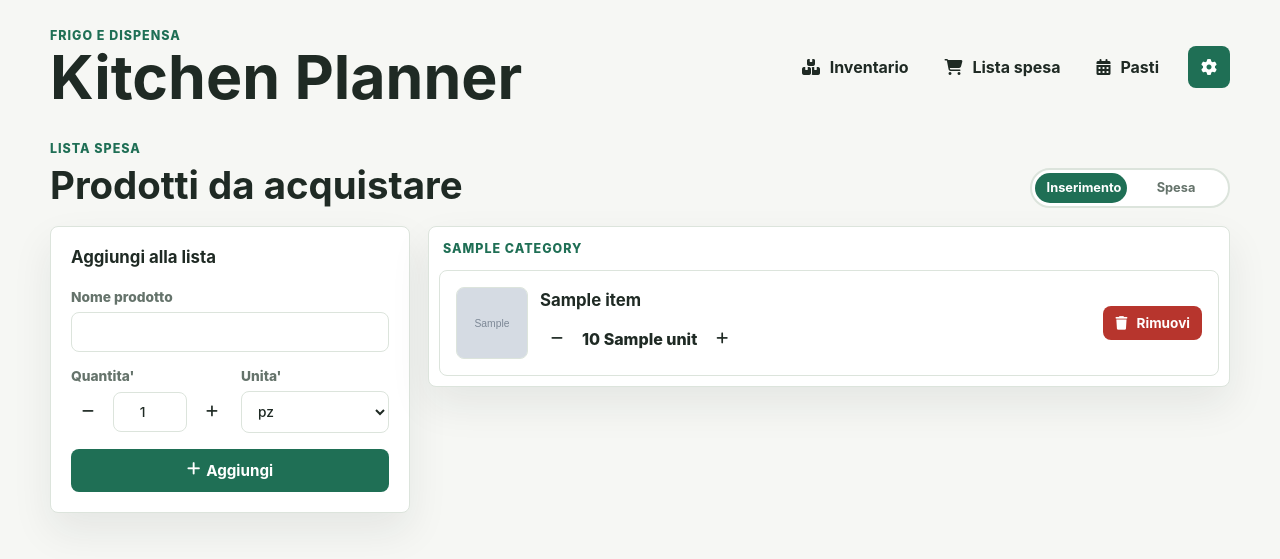
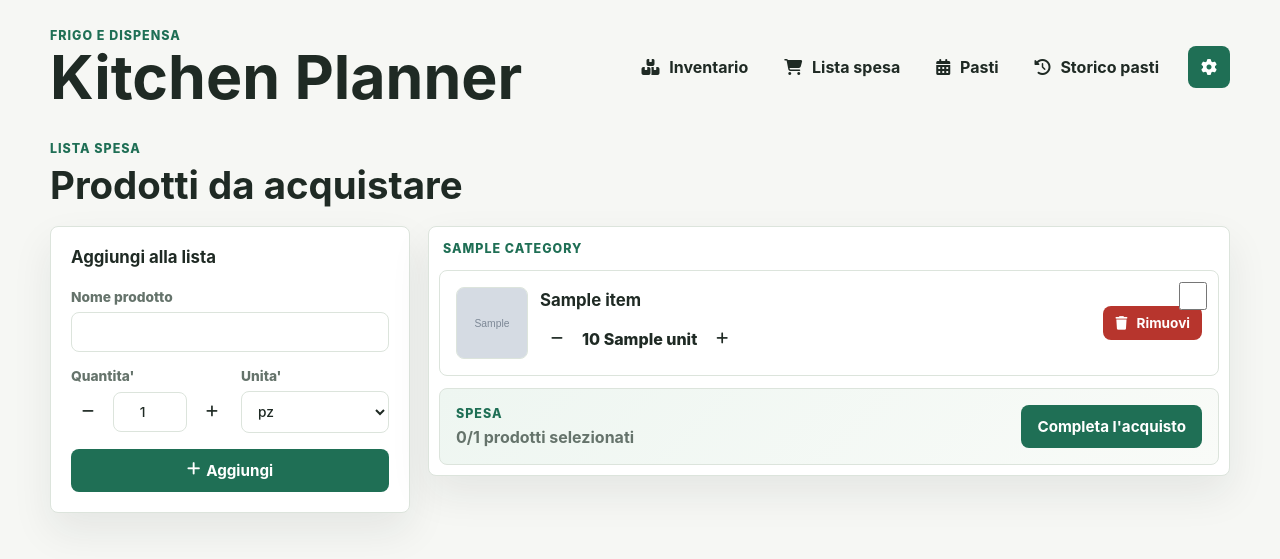
Before and after one commit to simonemonaco/kitchen-planner, a Flask app: template templates/shopping.html in a window 1280 px wide. Shown: the top 559 px of the page. Run offline with Flask 3, Linux system fonts and the light colour scheme; the template is opened without the code that fills it: most values are stand-ins (such as "Sample title", 1, 10 or a date in 2020); grey boxes marked "Sample" are stand-in pictures; parts of the project's set-up code (start-up, migrations or seed data) failed here and were passed over; some libraries are stand-ins or nearby versions.

Commit message:
meal history

```diff
--- a/app.py
+++ b/app.py
@@ -39,9 +39,9 @@ LOCATIONS = {
 UNITS = ["pz", "g", "ml", "l", "kg"]
 
 CATEGORIES = [
-    "Latticini",
     "Verdura",
     "Frutta",
+    "Latticini",
     "Formaggi",
     "Carne",
     "Pesce",
@@ -50,6 +50,7 @@ CATEGORIES = [
     "Legumi",
     "Pasta",
     "Dolci",
+    "Bibite",
     "Altro",
 ]
 
@@ -136,6 +137,7 @@ REQUIRED_TABLES = [
     "meals",
     "meal_recipes",
     "recipe_history",
+    "meal_consumptions",
 ]
 
 MEAL_TYPES = {
@@ -469,7 +471,14 @@ def register_routes(app: Flask) -> None:
             .limit(1)
             .execute()
         ).data
-        if not other_inventory:
+        existing_shopping = (
+            get_supabase().table("shopping_items")
+            .select("id")
+            .eq("item_prior_id", item["item_prior_id"])
+            .limit(1)
+            .execute()
+        ).data
+        if not other_inventory and not existing_shopping:
             add_or_increment_shopping_item(
                 item_prior_id=item["item_prior_id"],
                 quantity=max(float(item["quantity"] or 1), 1),
@@ -479,7 +488,7 @@ def register_routes(app: Flask) -> None:
             )
         delete_inventory_item(item_id)
         flash(
-            "Prodotto finito: " + ("la lista della spesa è stata aggiornata." if not other_inventory else "non serve aggiungerlo alla lista della spesa."),
+            "Prodotto finito: " + ("la lista della spesa è stata aggiornata." if not other_inventory and not existing_shopping else "non serve aggiungerlo alla lista della spesa."),
             "success",
         )
         return redirect_inventory_context()
@@ -814,6 +823,10 @@ def register_routes(app: Flask) -> None:
         meals = list_meals()
         return render_template("meals_agenda.html", meals=meals)
 
+    @app.get("/meals/history")
+    def meals_history():
+        return render_template("meals_history.html", meals=list_meal_history())
+
     @app.route("/meals/new", methods=("GET", "POST"))
     def new_meal():
         if request.method == "POST":
@@ -918,12 +931,39 @@ def register_routes(app: Flask) -> None:
         if not meal:
             flash("Pasto non trovato.", "error")
             return redirect(url_for("meals_agenda"))
+        if meal.get("completed_at"):
+            flash("Questo pasto è già nello storico.", "error")
+            return redirect(url_for("meal_detail", meal_id=meal_id))
         supabase = get_supabase()
         consume_meal_ingredients(meal)
         for recipe in meal.get("recipes", []):
             supabase.table("recipe_history").upsert({"recipe_id": recipe["id"], "cooked_on": meal["meal_date"]}, on_conflict="recipe_id,cooked_on").execute()
-        flash("Pasto segnato come preparato: lo storico delle ricette è stato aggiornato.", "success")
-        return redirect(url_for("meal_detail", meal_id=meal_id))
+        supabase.table("meals").update({"completed_at": utc_now(), "updated_at": utc_now()}).eq("id", meal_id).execute()
+        flash("Pasto segnato come preparato e aggiunto allo storico.", "success")
+        return redirect(url_for("meals_history"))
+
+    @app.post("/meals/<int:meal_id>/undo")
+    def undo_meal(meal_id: int):
+        meal = get_meal(meal_id)
+        if not meal or not meal.get("completed_at"):
+            flash("Pasto non trovato nello storico.", "error")
+            return redirect(url_for("meals_history"))
+        action = clean_text(request.form.get("action")).lower()
+        new_date = clean_text(request.form.get("meal_date"))
+        if action == "reschedule" and not parse_iso_date(new_date):
+            flash("Inserisci una data valida per riprogrammare il pasto.", "error")
+            return redirect(url_for("meals_history"))
+        restore_meal_ingredients(meal)
+        supabase = get_supabase()
+        for recipe in meal.get("recipes", []):
+            supabase.table("recipe_history").delete().eq("recipe_id", recipe["id"]).eq("cooked_on", meal["meal_date"]).execute()
+        if action == "reschedule":
+            supabase.table("meals").update({"meal_date": new_date, "completed_at": None, "updated_at": utc_now()}).eq("id", meal_id).execute()
+            flash("Pasto annullato e riprogrammato.", "success")
+            return redirect(url_for("meals_agenda"))
+        delete_meal_record(meal_id)
+        flash("Pasto annullato e rimosso dallo storico.", "success")
+        return redirect(url_for("meals_history"))
 
     @app.post("/meals/<int:meal_id>/shopping/<int:prior_id>")
     def meal_add_to_shopping(meal_id: int, prior_id: int):
@@ -2026,7 +2066,20 @@ def reorder_meal_recipes(meal_id: int) -> None:
 
 
 def list_meals() -> list[dict[str, Any]]:
-    meals = get_supabase().table("meals").select("*").gte("meal_date", date.today().isoformat()).order("meal_date").order("meal_type").execute().data or []
+    meals = get_supabase().table("meals").select("*").gte("meal_date", date.today().isoformat()).is_("completed_at", "null").order("meal_date").order("meal_type").execute().data or []
+    recipe_links = get_supabase().table("meal_recipes").select("meal_id,recipe_id").execute().data or []
+    recipes_map = {int(row["id"]): row for row in (get_supabase().table("recipes").select("id,name,picture").execute().data or [])}
+    links: dict[int, list[dict[str, Any]]] = {}
+    for link in recipe_links:
+        links.setdefault(int(link["meal_id"]), []).append(recipes_map.get(int(link["recipe_id"]), {}))
+    for meal in meals:
+        meal["meal_type_label"] = MEAL_TYPES.get(meal["meal_type"], meal["meal_type"])
+        meal["recipes"] = links.get(int(meal["id"]), [])
+    return meals
+
+
+def list_meal_history() -> list[dict[str, Any]]:
+    meals = get_supabase().table("meals").select("*").not_.is_("completed_at", "null").order("completed_at", desc=True).execute().data or []
     recipe_links = get_supabase().table("meal_recipes").select("meal_id,recipe_id").execute().data or []
     recipes_map = {int(row["id"]): row for row in (get_supabase().table("recipes").select("id,name,picture").execute().data or [])}
     links: dict[int, list[dict[str, Any]]] = {}
@@ -2154,6 +2207,13 @@ def consume_meal_ingredients(meal: dict[str, Any]) -> None:
                 break
             available_base = float(row["quantity"] or 0) * row_factor
             consumed_base = min(available_base, needed_base)
+            supabase.table("meal_consumptions").insert({
+                "meal_id": meal["id"],
+                "inventory_item_id": row["id"],
+                "item_snapshot": row,
+                "consumed_quantity": consumed_base / row_factor,
+                "consumed_unit": row["unit"],
+            }).execute()
             remaining_base = available_base - consumed_base
             if remaining_base <= 0:
                 delete_inventory_item(int(row["id"]))
@@ -2164,6 +2224,28 @@ def consume_meal_ingredients(meal: dict[str, Any]) -> None:
                     row | {"quantity": remaining_base / row_factor, "unit": row["unit"]},
                 )
             needed_base -= consumed_base
+
+
+def restore_meal_ingredients(meal: dict[str, Any]) -> None:
+    """Restore the exact inventory quantities recorded when a meal was completed."""
+    supabase = get_supabase()
+    records = supabase.table("meal_consumptions").select("*").eq("meal_id", meal["id"]).order("id").execute().data or []
+    for record in records:
+        snapshot = record.get("item_snapshot") or {}
+        item_id = int(record["inventory_item_id"])
+        current = supabase.table("inventory_items").select("*").eq("id", item_id).limit(1).execute().data or []
+        if current:
+            row = current[0]
+            if row.get("unit") == record["consumed_unit"]:
+                quantity = float(row.get("quantity") or 0) + float(record["consumed_quantity"])
+                supabase.table("inventory_items").update({"quantity": quantity, "updated_at": utc_now()}).eq("id", item_id).execute()
+            else:
+                snapshot = {}
+        if not current or not snapshot:
+            payload = {key: snapshot[key] for key in ("item_prior_id", "quantity", "unit", "location", "expiry_date", "expiry_estimated", "notes") if key in snapshot}
+            if payload:
+                supabase.table("inventory_items").insert(payload).execute()
+    supabase.table("meal_consumptions").delete().eq("meal_id", meal["id"]).execute()
 
 
 def fallback_ingredient_profile(name: str) -> dict[str, Any]:
--- a/static/shopping.js
+++ b/static/shopping.js
@@ -1,5 +1,4 @@
 (() => {
-  const MODE_KEY = "kitchen-planner.shopping.mode";
   const SELECTION_KEY = "kitchen-planner.shopping.selection";
 
   const layout = document.querySelector("[data-shopping-layout]");
@@ -7,7 +6,6 @@
     return;
   }
 
-  const modeToggle = document.querySelector("[data-shopping-mode-toggle]");
   const checkboxes = Array.from(document.querySelectorAll("[data-shopping-select]"));
   const completeForm = document.querySelector("[data-shopping-complete-form]");
   const selectedInputsHost = document.querySelector("[data-shopping-selected-inputs]");
@@ -76,19 +74,6 @@
     updateSelectionUI();
   }
 
-  function applyMode(mode) {
-    const resolvedMode = mode === "spesa" ? "spesa" : "inserimento";
-    layout.classList.toggle("is-shopping-mode", resolvedMode === "spesa");
-    if (modeToggle) {
-      modeToggle.checked = resolvedMode === "spesa";
-    }
-    window.localStorage.setItem(MODE_KEY, resolvedMode);
-  }
-
-  if (modeToggle) {
-    modeToggle.addEventListener("change", () => applyMode(modeToggle.checked ? "spesa" : "inserimento"));
-  }
-
   checkboxes.forEach((checkbox) => {
     checkbox.addEventListener("change", () => {
       updateSelectionUI();
@@ -113,7 +98,6 @@
     });
   }
 
-  applyMode(window.localStorage.getItem(MODE_KEY) || "inserimento");
   applyStoredSelection();
   updateCardSelection();
 })();
--- a/static/styles.css
+++ b/static/styles.css
@@ -333,7 +333,7 @@ button {
 }
 
 .shopping-check {
-  display: none;
+  display: block;
   position: absolute;
   top: 8px;
   right: 8px;
@@ -346,33 +346,6 @@ button {
   height: 28px;
   cursor: pointer;
   accent-color: var(--brand);
-}
-
-/* default: checkbox hidden and positioned statically inside row */
-.shopping-layout:not(.is-shopping-mode) .shopping-row .shopping-check {
-  position: static;
-  top: auto;
-  right: auto;
-  align-self: center;
-  justify-self: auto;
-  display: none;
-}
-
-.shopping-layout.is-shopping-mode {
-  grid-template-columns: 1fr;
-}
-
-.shopping-layout.is-shopping-mode [data-shopping-panel="inserimento"] {
-  display: none;
-}
-
-/* when in shopping (spesa) mode, show checkbox at top-right of the row */
-.shopping-layout.is-shopping-mode .shopping-row .shopping-check {
-  display: block;
-  position: absolute;
-  top: 8px;
-  right: 8px;
-  z-index: 5;
 }
 
 .history-row {
@@ -771,6 +744,11 @@ textarea:focus {
 }
 .meal-row-link { display: contents; color: inherit; text-decoration: none; }
 .meal-row:hover, .recipe-card:hover { border-color: var(--brand); transform: translateY(-1px); }
+.history-meal-row { grid-template-columns: 150px minmax(0, 1fr) auto; align-items: center; }
+.meal-undo-dialog { max-width: 560px; width: calc(100% - 32px); border: 1px solid var(--line); border-radius: 12px; padding: 22px; color: var(--ink); box-shadow: 0 18px 50px rgba(18, 42, 31, .25); }
+.meal-undo-dialog::backdrop { background: rgba(18, 42, 31, .42); }
+.meal-undo-dialog h3 { margin-top: 0; }
+.meal-undo-dialog .form-actions { flex-wrap: wrap; }
 .meal-row h3, .recipe-card h3 { margin: 0 0 5px; }
 .meal-row p, .recipe-card p, .recipe-card small { margin: 0; color: var(--muted); }
 .meal-date { display: grid; gap: 4px; color: var(--brand-dark); }
@@ -873,7 +851,7 @@ legend { padding: 0 6px; color: var(--brand-dark); font-weight: 850; }
 }
 
 .shopping-complete-bar {
-  display: none;
+  display: flex;
   align-items: center;
   justify-content: space-between;
   gap: 16px;
@@ -884,105 +862,10 @@ legend { padding: 0 6px; color: var(--brand-dark); font-weight: 850; }
   background: linear-gradient(135deg, #eef6f1, #f9fbf8);
 }
 
-.shopping-layout.is-shopping-mode .shopping-complete-bar {
-  display: flex;
-}
-
 .shopping-complete-text {
   margin: 4px 0 0;
   color: var(--muted);
   font-weight: 700;
-}
-
-.shopping-mode-toggle-wrap {
-  display: flex;
-  align-items: center;
-  flex-shrink: 0;
-}
-
-.shopping-mode-toggle {
-  position: relative;
-  display: inline-flex;
-  align-items: center;
-  width: 200px;
-  height: 40px;
-  background: var(--surface);
-  border: 2px solid var(--line);
-  border-radius: 999px;
-  overflow: hidden;
-  cursor: pointer;
-  user-select: none;
-  transition: border-color 150ms ease;
-}
-
-.shopping-mode-toggle:has(input:focus) {
-  border-color: var(--brand);
-  box-shadow: 0 0 0 3px rgba(31, 111, 85, 0.16);
-}
-
-.shopping-mode-toggle input {
-  position: absolute;
-  opacity: 0;
-  width: 0;
-  height: 0;
-  cursor: pointer;
-}
-
-.shopping-mode-labels {
-  position: absolute;
-  width: 100%;
-  height: 100%;
-  display: flex;
-  align-items: center;
-  pointer-events: none;
-  font-size: 0.8rem;
-  font-weight: 750;
-  padding: 0 6px;
-  z-index: 2;
-}
-
-.shopping-mode-label {
-  flex: 1;
-  display: flex;
-  align-items: center;
-  justify-content: center;
-  height: 100%;
-  text-align: center;
-  color: var(--muted);
-  transition: color 150ms ease;
-}
-
-.shopping-mode-toggle input:checked ~ .shopping-mode-labels .shopping-mode-label:first-child {
-  color: var(--muted);
-}
-
-.shopping-mode-toggle input:checked ~ .shopping-mode-labels .shopping-mode-label:last-child {
-  color: #ffffff;
-}
-
-.shopping-mode-toggle input:not(:checked) ~ .shopping-mode-labels .shopping-mode-label:first-child {
-  color: #ffffff;
-}
-
-.shopping-mode-toggle input:not(:checked) ~ .shopping-mode-labels .shopping-mode-label:last-child {
-  color: var(--muted);
-}
-
-.shopping-mode-slider {
-  position: absolute;
-  top: 3px;
-  left: 3px;
-  width: calc(50% - 6px);
-  height: calc(100% - 6px);
-  background: var(--brand);
-  border-radius: 999px;
-  /* box-shadow: inset 0 0 0 3px #ffffff; */
-  transition: left 200ms cubic-bezier(0.4, 0, 0.2, 1);
-  z-index: 1;
-}
-
-.shopping-mode-toggle input:checked ~ .shopping-mode-slider {
-  left: calc(50% + 3px);
 }
 
 .sr-only {
@@ -1038,16 +921,6 @@ legend { padding: 0 6px; color: var(--brand-dark); font-weight: 850; }
   .actions .button {
     flex: 1;
     text-align: center;
-  }
-
-  .shopping-mode-toggle {
-    width: 160px;
-    height: 36px;
-    font-size: 0.75rem;
-  }
-
-  .shopping-mode-labels {
-    padding: 0 8px;
   }
 
   .stats-grid {
@@ -1109,7 +982,7 @@ legend { padding: 0 6px; color: var(--brand-dark); font-weight: 850; }
     flex-direction: column;
   }
 
-  .shopping-layout.is-shopping-mode .shopping-complete-bar {
+  .shopping-complete-bar {
     position: sticky;
     bottom: calc(8px + env(safe-area-inset-bottom));
     z-index: 10;
@@ -1117,7 +990,7 @@ legend { padding: 0 6px; color: var(--brand-dark); font-weight: 850; }
     box-shadow: 0 12px 30px rgba(18, 42, 31, 0.16);
   }
 
-  .shopping-layout.is-shopping-mode .shopping-complete-bar .button {
+  .shopping-complete-bar .button {
     width: 100%;
   }
 }
--- a/templates/base.html
+++ b/templates/base.html
@@ -21,6 +21,7 @@
         <a href="{{ url_for('index') }}"><i class="fa-solid fa-boxes-stacked" aria-hidden="true"></i> Inventario</a>
         <a href="{{ url_for('shopping') }}"><i class="fa-solid fa-cart-shopping" aria-hidden="true"></i> Lista spesa</a>
         <a href="{{ url_for('meals_agenda') }}"><i class="fa-solid fa-calendar-days" aria-hidden="true"></i> Pasti</a>
+        <a href="{{ url_for('meals_history') }}"><i class="fa-solid fa-clock-rotate-left" aria-hidden="true"></i> Storico pasti</a>
         <a class="settings-link" href="{{ url_for('settings') }}" aria-label="Impostazioni"><i class="fa-solid fa-gear" aria-hidden="true" style="margin: 0;"></i></a>
       </nav>
     </header>
--- a/templates/meals_agenda.html
+++ b/templates/meals_agenda.html
@@ -1,7 +1,7 @@
 {% extends "base.html" %}
 {% block title %}Agenda pasti - Kitchen Planner{% endblock %}
 {% block content %}
-<section class="toolbar"><div><p class="eyebrow">Pianificazione</p><h2>Agenda pasti</h2></div><a class="button" href="{{ url_for('new_meal') }}"><i class="fa-solid fa-plus"></i> Nuovo pasto</a></section>
+<section class="toolbar"><div><p class="eyebrow">Pianificazione</p><h2>Agenda pasti</h2></div><div class="actions"><a class="button secondary" href="{{ url_for('meals_history') }}">Storico pasti</a><a class="button" href="{{ url_for('new_meal') }}"><i class="fa-solid fa-plus"></i> Nuovo pasto</a></div></section>
 <section class="list-panel">
   {% if meals %}<div class="item-list">{% for meal in meals %}
     <article class="meal-row">
--- a/templates/shopping.html
+++ b/templates/shopping.html
@@ -8,22 +8,10 @@
       <p class="eyebrow">Lista spesa</p>
       <h2>Prodotti da acquistare</h2>
     </div>
-    <div class="actions">
-      <div class="shopping-mode-toggle-wrap">
-        <label class="shopping-mode-toggle">
-          <input type="checkbox" data-shopping-mode-toggle>
-          <span class="shopping-mode-labels">
-            <span class="shopping-mode-label">Inserimento</span>
-            <span class="shopping-mode-label">Spesa</span>
-          </span>
-          <span class="shopping-mode-slider"></span>
-        </label>
-      </div>
-    </div>
   </section>
 
   <section class="two-column shopping-layout" data-shopping-layout>
-    <form class="form-panel compact" method="post" data-prior-picker data-shopping-panel="inserimento">
+    <form class="form-panel compact" method="post" data-prior-picker>
       <h3>Aggiungi alla lista</h3>
       <input type="hidden" name="item_prior_id" data-prior-id>
       <input type="hidden" name="notes">
```
Also changed, not shown: scripts/meals_schema.sql (+18 -0 lines), static/meal_history.js (added, +17 -0 lines), templates/meals_history.html (added, +22 -0 lines).
